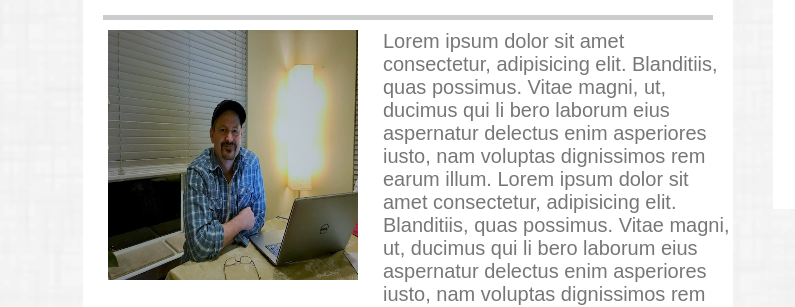
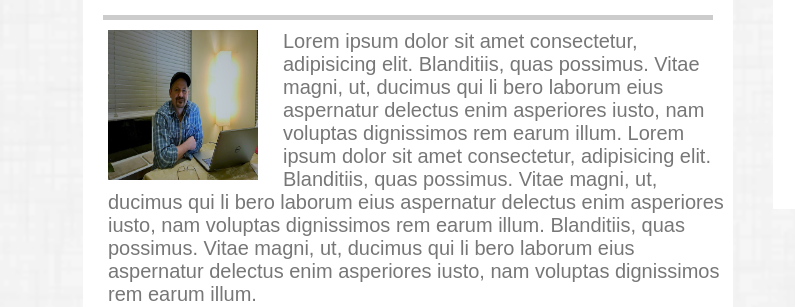
Before and after one commit to abponder/Basic-Portfolio, a plain HTML site: page index.html in a window 1280 px wide. Shown: the part 197-504 px from the top of the page, 0-795 px from the left. Drawn offline with Linux system fonts and the light colour scheme.

Commit message:
again again

```diff
--- a/Assets/css/style.css
+++ b/Assets/css/style.css
@@ -71,6 +71,12 @@ p {
   margin-left: 25px;
 
 }
+
+.image > img {
+  width:150px;
+  height:150px;
+}
+
 
 #para1 {
 
--- a/index.html
+++ b/index.html
@@ -34,7 +34,7 @@
         <div class = "aboutme">About Me</div>
         <div class="line1"></div>
         <div class="image">
-            <img src="Assets\images\img_abplamp.jpg" alt="img_abplamp.jpg" style="width:250px; height: 250px;">
+            <img src="Assets\images\img_abplamp.jpg" alt="img_abplamp.jpg">
         </div>
         <p id="para1";>Lorem ipsum dolor sit amet consectetur, adipisicing elit. Blanditiis, quas possimus. Vitae magni,
             ut, ducimus qui li bero laborum eius aspernatur delectus enim asperiores iusto, nam voluptas
```
